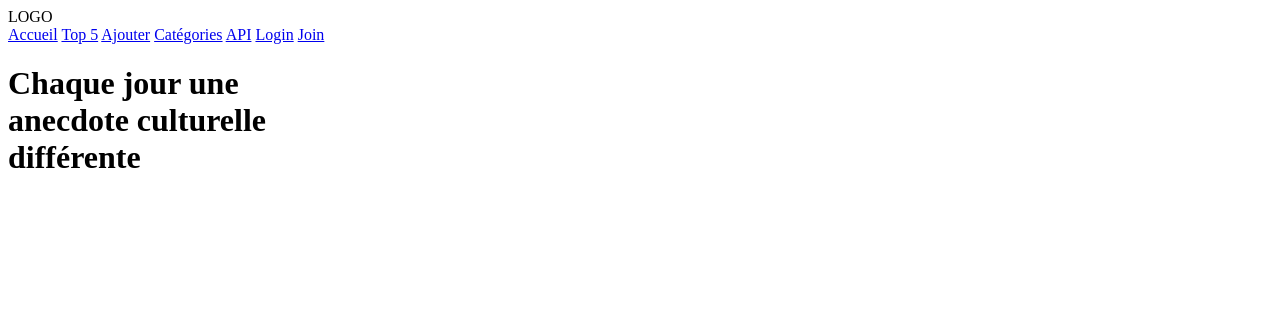
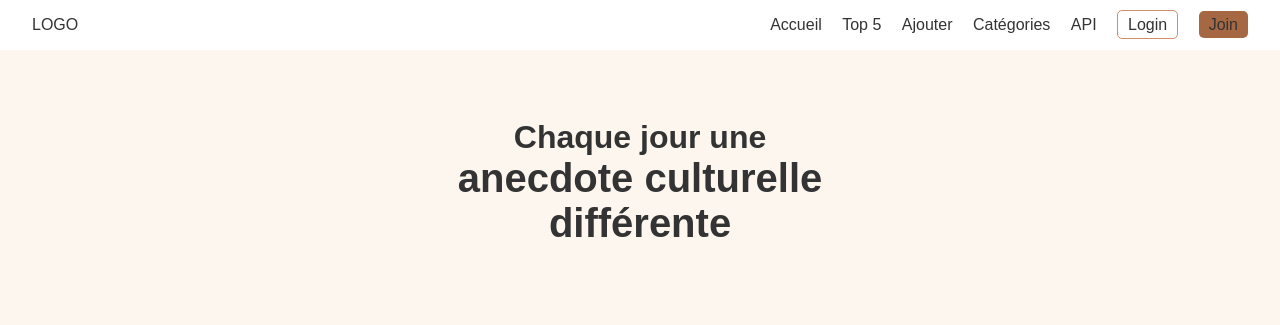
Before and after one commit to irchadi/capsculture, a PHP site: page / in a window 1280 px wide. Shown: the top 325 px of the page. Run offline with PHP 8.4, Linux system fonts and the light colour scheme; data that the repository does not hold is empty.

Commit message:
index style

```diff
--- a/public/css/style.css
+++ b/public/css/style.css
@@ -0,0 +1,86 @@
+body {
+  font-family: 'Arial', sans-serif;
+  margin: 0;
+  padding: 0;
+  background: #fdf6ee;
+  color: #333;
+}
+
+.header {
+  display: flex;
+  justify-content: space-between;
+  align-items: center;
+  padding: 1rem 2rem;
+  background: #fff;
+}
+
+.nav a {
+  margin-left: 1rem;
+  text-decoration: none;
+  color: #333;
+}
+
+.login {
+  border: 1px solid #d28d6b;
+  padding: 5px 10px;
+  border-radius: 5px;
+}
+
+.join {
+  background: #a56843;
+  color: #fff;
+  padding: 5px 10px;
+  border-radius: 5px;
+}
+
+.main-content {
+  text-align: center;
+  padding: 3rem 1rem;
+}
+
+.main-content h1 {
+  font-size: 2rem;
+  font-weight: 600;
+}
+
+.main-content span {
+  font-size: 2.5rem;
+  font-weight: 800;
+}
+
+.capsules {
+  display: flex;
+  flex-wrap: wrap;
+  justify-content: center;
+  gap: 1.5rem;
+  margin-top: 2rem;
+}
+
+.capsule {
+  background: #fff;
+  border: 5px solid #b39c84;
+  border-radius: 20px;
+  padding: 1rem;
+  width: 300px;
+  font-size: 1.1rem;
+  line-height: 1.5;
+}
+
+
+/* Responsive design mobile */
+
+@media screen and (max-width: 768px) {
+  .capsules {
+    flex-direction: column;
+    align-items: center;
+  }
+
+  .main-content h1, .main-content span {
+    font-size: 1.5rem;
+  }
+
+  .nav {
+    flex-direction: column;
+    text-align: right;
+  }
+}
--- a/public/index.php
+++ b/public/index.php
@@ -9,8 +9,10 @@ $facts = $stmt->fetchAll();
 <!DOCTYPE html>
 <html lang="fr">
 <head>
-    <meta charset="UTF-8">
-    <title>Capsculture - Accueil</title>
+  <meta charset="UTF-8">
+  <title>Capsculture</title>
+  <link rel="stylesheet" href="css/style.css">
+  <meta name="viewport" content="width=device-width, initial-scale=1.0">
 </head>
 
 <header class="header">
```
